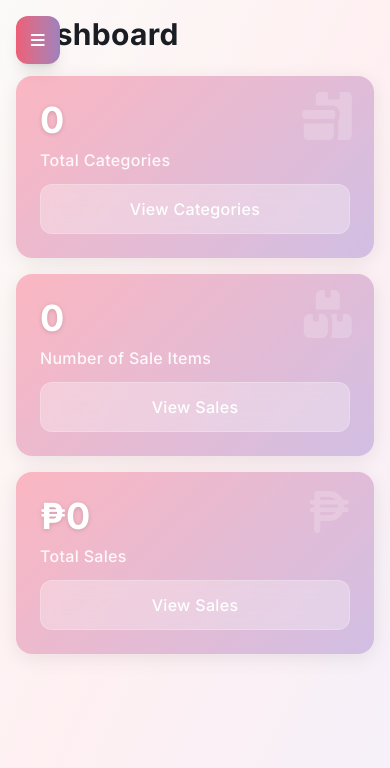
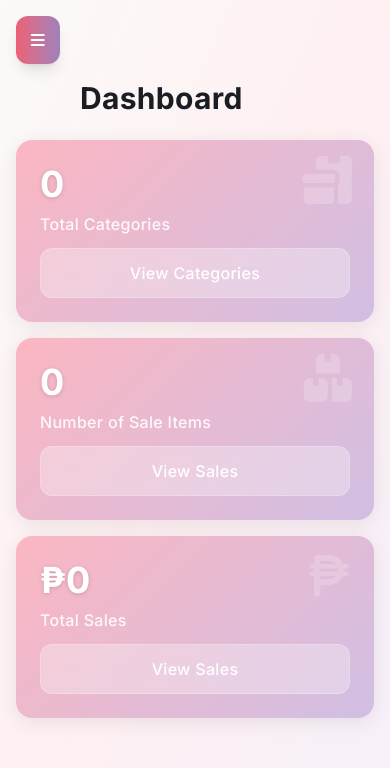
Before and after one commit to regret546/crochet_pos, a React (Vite) app in the folder frontend/: page /dashboard in a window 390 px wide. Shown: the top 768 px of the page. Built offline with nearby package versions, Linux system fonts and the light colour scheme; no server answers; sample sign-in values are in the browser's storage.

Commit message:
fix mobile hamburger menu and nav overlapped

```diff
--- a/frontend/src/pages/Category.jsx
+++ b/frontend/src/pages/Category.jsx
@@ -102,10 +102,10 @@ const Category = () => {
   };
 
   return (
-    <div className="w-full min-h-screen p-4 md:p-6 lg:p-8">
+    <div className="w-full min-h-screen p-4 md:p-6 lg:p-8 pt-20 md:pt-4">
       <div className="max-w-7xl mx-auto">
         <div className="flex flex-col md:flex-row md:items-center md:justify-between mb-6 gap-4">
-          <h3 className="text-3xl md:text-4xl font-bold text-slate-800">Manage Category</h3>
+          <h3 className="text-3xl md:text-4xl font-bold text-slate-800 pl-16 md:pl-0">Manage Category</h3>
           <button
             onClick={() => {
               toggleModal();
--- a/frontend/src/pages/Home.jsx
+++ b/frontend/src/pages/Home.jsx
@@ -43,13 +43,13 @@ const Home = ({ setSelected }) => {
   return (
     <motion.div
       layout
-      className="w-full p-4 md:p-6 lg:p-8 min-h-screen"
+      className="w-full p-4 md:p-6 lg:p-8 min-h-screen pt-20 md:pt-4"
       initial={{ opacity: 0 }}
       animate={{ opacity: 1 }}
       transition={{ duration: 0.3 }}
     >
       <div className="max-w-7xl mx-auto">
-        <h3 className="text-left text-3xl md:text-4xl font-bold text-slate-800 mb-6 md:mb-8">
+        <h3 className="text-left text-3xl md:text-4xl font-bold text-slate-800 mb-6 md:mb-8 pl-16 md:pl-0">
           Dashboard
         </h3>
         <div className="dashboard grid grid-cols-1 md:grid-cols-2 lg:grid-cols-3 gap-4 md:gap-6">
--- a/frontend/src/pages/Sales.jsx
+++ b/frontend/src/pages/Sales.jsx
@@ -158,14 +158,14 @@ function Sales() {
   return (
     <motion.div
       layout
-      className="w-full min-h-screen p-4 md:p-6 lg:p-8"
+      className="w-full min-h-screen p-4 md:p-6 lg:p-8 pt-20 md:pt-4"
       initial={{ opacity: 0 }}
       animate={{ opacity: 1 }}
       transition={{ duration: 0.3 }}
     >
       <div className="max-w-7xl mx-auto">
         <div className="flex flex-col md:flex-row md:items-center md:justify-between mb-6 gap-4">
-          <h2 className="text-3xl md:text-4xl font-bold text-slate-800">Record a Sale</h2>
+          <h2 className="text-3xl md:text-4xl font-bold text-slate-800 pl-16 md:pl-0">Record a Sale</h2>
           <button
             onClick={() => {
               resetField();
```
